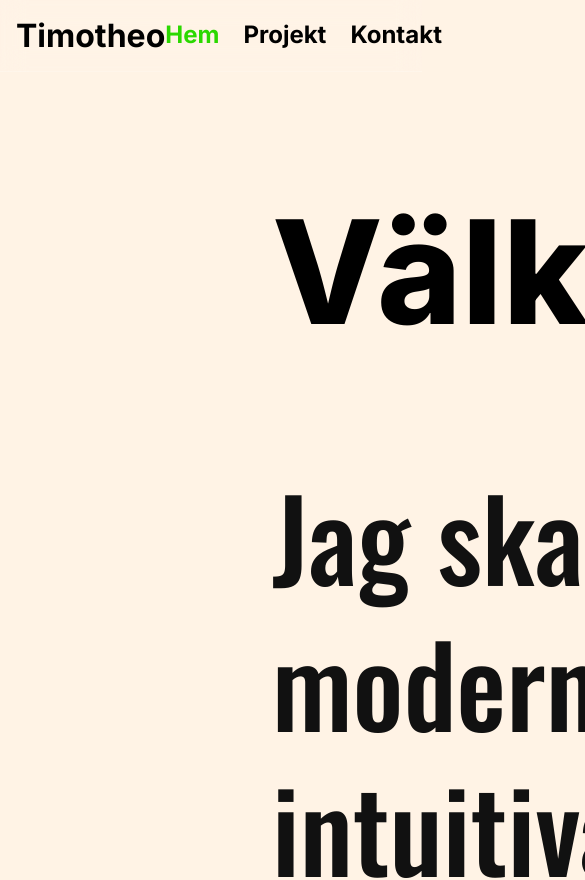
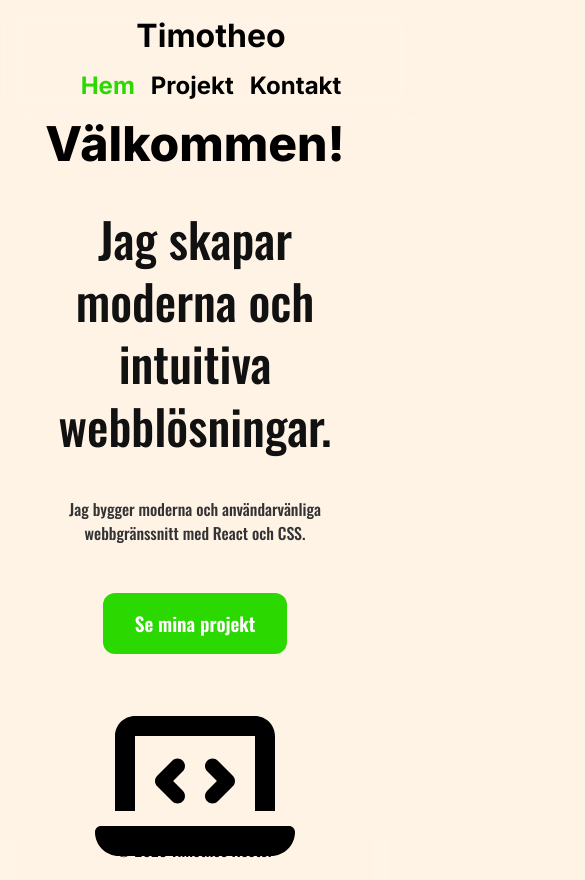
Before and after one commit to Tim-H-H/Timotheos-Portfolio, a React (Vite) app: page / in a window 390 px wide. Shown: the top 880 px of the page, 585 px wide, since content can reach past the window. Built offline with nearby package versions, Linux system fonts and the light colour scheme.

Commit message:
Added mobile first design

```diff
--- a/src/index.css
+++ b/src/index.css
@@ -203,7 +203,7 @@ h1, h2, h3, .header-name {
   display: flex;
   justify-content: center;
   align-items: center;
-  animation: fadeIn 0.8s ease-out forwards
+  animation: fadeIn 0.8s ease-out forwards;
 }
 
 /* Contact page CSS */
@@ -385,3 +385,95 @@ h1, h2, h3, .header-name {
   height: 3rem;
   background: rgba(255, 255, 255, 0.05);
  }
+
+/* Mobile Web Design */
+
+
+ @media (max-width: 768px) {
+
+  .layout-container {
+    display: flex;
+    flex-direction: column;
+    padding: 0 1rem;
+  }
+
+  .home {
+    flex-direction: column;
+    text-align: center;
+
+  }
+
+  .home p {
+    font-size: 1rem;
+  }
+
+  .home button {
+    align-self: center;
+  }
+
+  .home-container {
+    grid-template-columns: 1fr;
+    gap: 2rem;
+
+  }
+
+  .welcome-text {
+    font-size: 3rem;
+  }
+
+  .intro-text {
+    font-size: 3rem;
+  }
+
+  p {
+    font-size: 3rem;
+  }
+
+  .container-header-inner {
+    flex-direction: column;
+    gap: 1rem;
+  }
+
+  .nav {
+    flex-wrap: wrap;
+    justify-content: center;
+    gap: 1rem;
+  }
+
+  .nav a {
+    font-size: 1.5rem;
+  }
+
+  .projects-grid {
+    grid-template-columns: 1fr;
+  }
+
+  .project-card {
+    padding: 1rem;
+  }
+
+  .project-card h3 {
+    font-size: 2rem;
+  }
+
+  .project-card p {
+    font-size: 1rem;
+  }
+
+  .contact-container {
+
+    margin: 1rem auto;
+    padding: 1rem;
+  }
+
+  .contact-info {
+    flex-direction: row;
+    justify-content: center;
+    align-items: center;
+  }
+
+  .laptop-img {
+    width: 200px;
+  }
+
+ }
```
